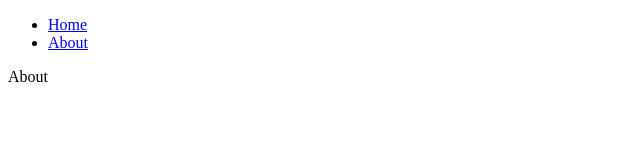
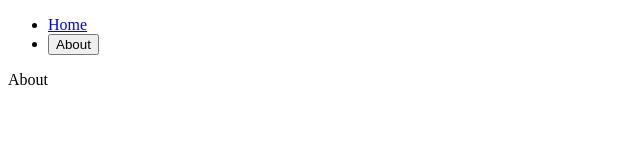
Before and after one commit to yujini-kim/react-masterclass, a React (Create React App) app: page /about in a window 1280 px wide. Shown: the top 160 px of the page, without its empty margins (0-640 px from the left). Built offline with nearby package versions, Linux system fonts and the light colour scheme.

Commit message:
#4.4 useNavigate

```diff
--- a/src/Router.tsx
+++ b/src/Router.tsx
@@ -2,6 +2,7 @@ import { createBrowserRouter } from "react-router-dom";
 import Root from "./Root";
 import About from "./screens/About";
 import Home from "./screens/Home";
+import NotFound from "./screens/NotFound";
 
 const router = createBrowserRouter([
   {
@@ -11,6 +12,7 @@ const router = createBrowserRouter([
       { path: "", element: <Home /> },
       { path: "about", element: <About /> },
     ],
+    errorElement: <NotFound />,
   },
 ]);
 
--- a/src/component/Header.tsx
+++ b/src/component/Header.tsx
@@ -1,6 +1,10 @@
-import { Link } from "react-router-dom";
+import { Link, useNavigate } from "react-router-dom";
 
 function Header() {
+  const navigate = useNavigate();
+  const onAboutClick = () => {
+    navigate("/about");
+  };
   return (
     <header>
       <ul>
@@ -8,7 +12,7 @@ function Header() {
           <Link to={"/"}>Home</Link>
         </li>
         <li>
-          <Link to={"/about"}>About</Link>
+          <button onClick={onAboutClick}>About</button>
         </li>
       </ul>
     </header>
--- /dev/null
+++ b/src/screens/NotFound.tsx
@@ -0,0 +1,5 @@
+function NotFound() {
+  return <>Err0r</>;
+}
+
+export default NotFound;
```
